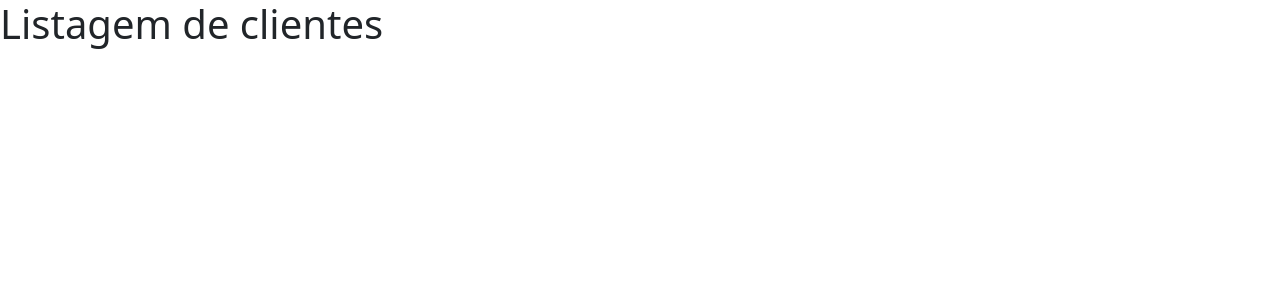
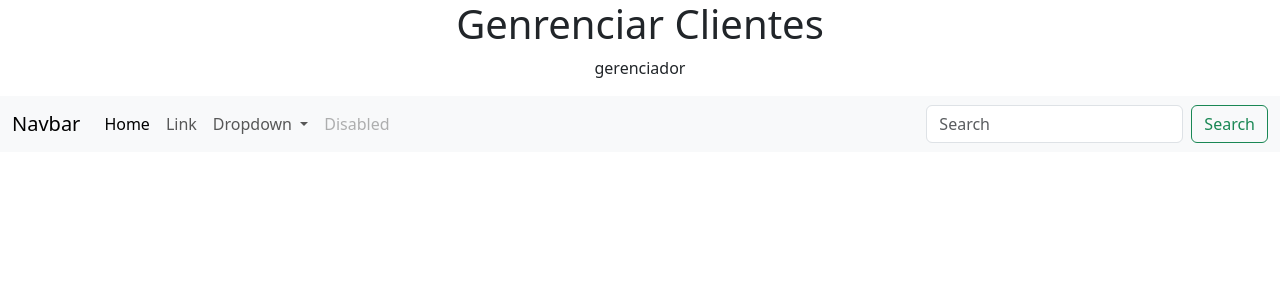
Before and after one commit to harrisonpinchieri/django-CRUD, a Django app: page /clientes/lista_clientes in a window 1280 px wide. Shown: the top 300 px of the page. Run offline with Django 4.2, Linux system fonts and the light colour scheme; data that the repository does not hold is empty; some libraries are stand-ins or nearby versions.

Commit message:
templates

```diff
--- /dev/null
+++ b/clientes/static/clientes/css/estilo.css
@@ -0,0 +1,21 @@
+.navbar {
+    margin-bottom: 50px;
+    border-radius: 0;
+}
+
+/* Remove the jumbotron's default bottom margin */
+.jumbotron {
+    margin-bottom: 0;
+}
+
+/* Add a gray background color and some padding to the footer */
+footer {
+    background-color: #f2f2f2;
+    padding: 25px;
+}
+
+.card {
+    margin-bottom: 10px;
+
+
+}
--- a/clientes/templates/lista_clientes.html
+++ b/clientes/templates/lista_clientes.html
@@ -1,35 +1,90 @@
 <!DOCTYPE html>
 
-{% load bootstrap5 %}
+
+{% load static %}
+<html lang="en">
+<head>
+  <title>Listagem de Clientes</title>
+  <meta charset="utf-8">
+  <meta name="viewport" content="width=device-width, initial-scale=1">
+  {% load bootstrap5 %}
+  {% bootstrap_css %}
+  {% bootstrap_javascript %}
+  <link rel="stylesheet" href="{% static 'clientes/css/estilo.css' %}">
+  <script src="https://ajax.googleapis.com/ajax/libs/jquery/3.6.4/jquery.min.js"></script>
+  <script src="https://maxcdn.bootstrapcdn.com/bootstrap/3.4.1/js/bootstrap.min.js"></script>
+
+</head>
+<body>
+
+<div class="jumbotron">
+  <div class="container text-center">
+    <h1>Genrenciar Clientes</h1>
+    <p>gerenciador</p>
+  </div>
+</div>
+
+<nav class="navbar navbar-expand-lg navbar-light bg-light">
+    <div class="container-fluid">
+      <a class="navbar-brand" href="#">Navbar</a>
+      <button class="navbar-toggler" type="button" data-bs-toggle="collapse" data-bs-target="#navbarSupportedContent" aria-controls="navbarSupportedContent" aria-expanded="false" aria-label="Toggle navigation">
+        <span class="navbar-toggler-icon"></span>
+      </button>
+      <div class="collapse navbar-collapse" id="navbarSupportedContent">
+        <ul class="navbar-nav me-auto mb-2 mb-lg-0">
+          <li class="nav-item">
+            <a class="nav-link active" aria-current="page" href="{% url 'lista_clientes' %}">Home</a>
+
+          <li class="nav-item">
+            <a class="nav-link" href="#">Link</a>
+
+          <li class="nav-item dropdown">
+            <a class="nav-link dropdown-toggle" href="#" id="navbarDropdown" role="button" data-bs-toggle="dropdown" aria-expanded="false">
+              Dropdown
+            </a>
+            <ul class="dropdown-menu" aria-labelledby="navbarDropdown">
+              <a class="dropdown-item" href="#">Action</a>
+              <a class="dropdown-item" href="#">Another action</a>
+              <hr class="dropdown-divider">
+              <a class="dropdown-item" href="#">Something else here</a>
+            </ul>
+
+          <li class="nav-item">
+            <a class="nav-link disabled" href="#" tabindex="-1" aria-disabled="true">Disabled</a>
+
+        </ul>
+        <form class="d-flex">
+          <input class="form-control me-2" type="search" placeholder="Search" aria-label="Search">
+          <button class="btn btn-outline-success" type="submit">Search</button>
+        </form>
+      </div>
+    </div>
+  </nav>
+
+<div class="container">
+  <div class="row">
+
+  {% for cliente in object_list %}
+    <div class="col-sm-4">
+
+        <div class="card border-primary">
+          <div class="card-header">{{cliente.nome}}</div>
+          <div class="card-text">{{cliente.profissao}}</div>
+          <div class="card-text">{{cliente.data_nascimento}}</div>
+          <a href="{% url "lista_cliente" pk=cliente.id %}">Exibir</a>
+          <a href={% url "editar_cliente" pk=cliente.id %}>Editar</a>
+          <a href={% url "remover_cliente" pk=cliente.id %}>Excluir</a>
+
+        </div>
+      </div>
+    {% endfor %}
+
+
+    </div>
+  </div>
+</div><br><br>
 
 
 
-
-<html lang="pt-br">
-
-<head>
-    <meta charset="UTF-8">
-    <meta name="viewport" content="width=device-width, initial-scale=1.0">
-    <title>Formulário de clientes</title>
-    {% bootstrap_css %}
-    {% bootstrap_javascript %}
-</head>
-
-<body>
-    <h1>Listagem de clientes</h1>
-    {% for cliente in object_list %}
-    <li>{{cliente.nome}}</li>
-    <li>{{cliente.email}}</li>
-    <li>{{cliente.data_nascimento}}</li>
-    <li>{{cliente.profissao}}</li>
-    <li><a href={% url "lista_cliente" pk=cliente.id %}>Exibir</a></li>
-    <li><a href={% url "editar_cliente" pk=cliente.id %}>Editar</a></li>
-    <li><a href={% url "remover_cliente" pk=cliente.id %}>Excluir</a></li>
-    <hr>
-
-
-
-    {% endfor %}
 </body>
-
 </html>
--- a/clientes/urls.py
+++ b/clientes/urls.py
@@ -11,7 +11,7 @@ from clientes.views import (
 
 
 urlpatterns = [
-    path("form_cliente", ClienteCreateView.as_view()),
+    path("form_cliente", ClienteCreateView.as_view(), name="cadastrar_cliente"),
     path("lista_clientes", ClienteListView.as_view(), name="lista_clientes"),
     path("form_clientes/<int:pk>", ClienteUpdateView.as_view(), name="editar_cliente"),
     path("lista_cliente/<int:pk>", ClienteDetailView.as_view(), name="lista_cliente"),
```
Also changed, not shown: clientes/filtros.py (added, +8 -0 lines), clientes/templates/lista_cliente copy.html (added, +111 -0 lines), clientes/templates/lista_cliente.html (+6 -1 lines), clientes/templates/lista_clientes copy.html (added, +54 -0 lines).
